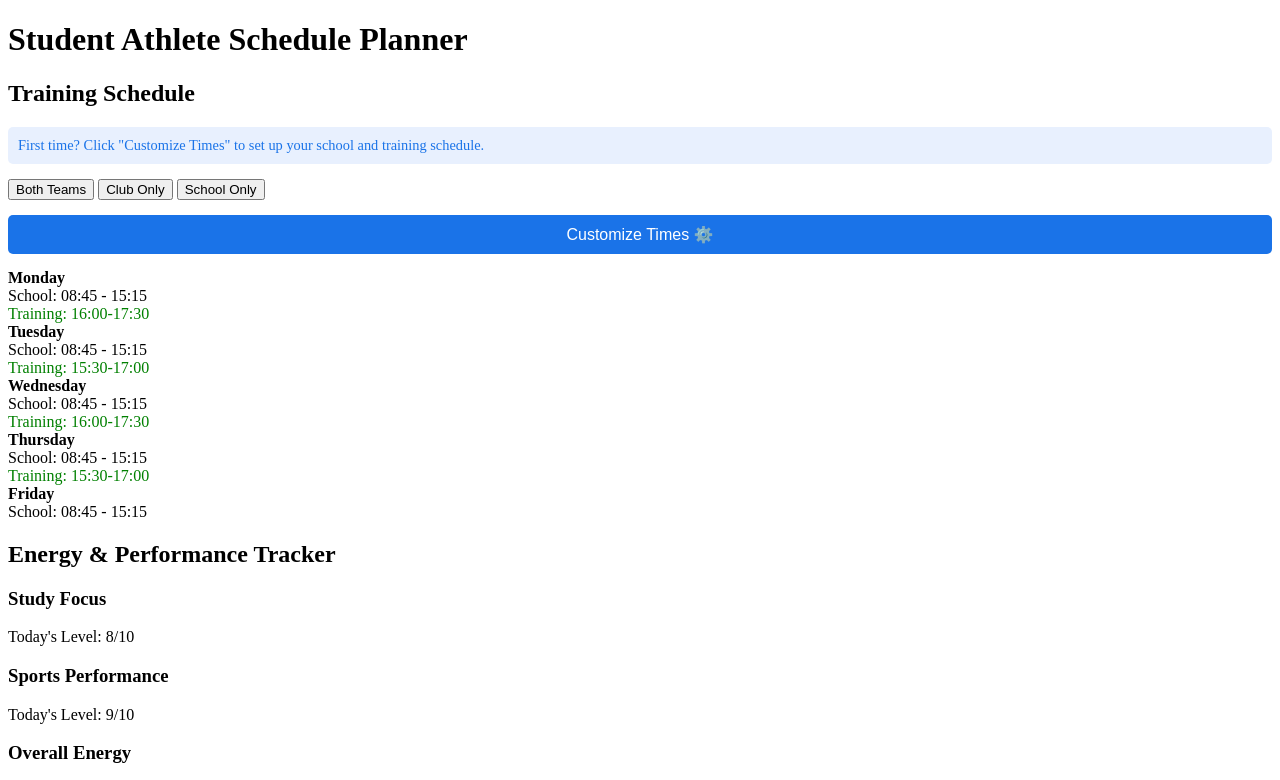
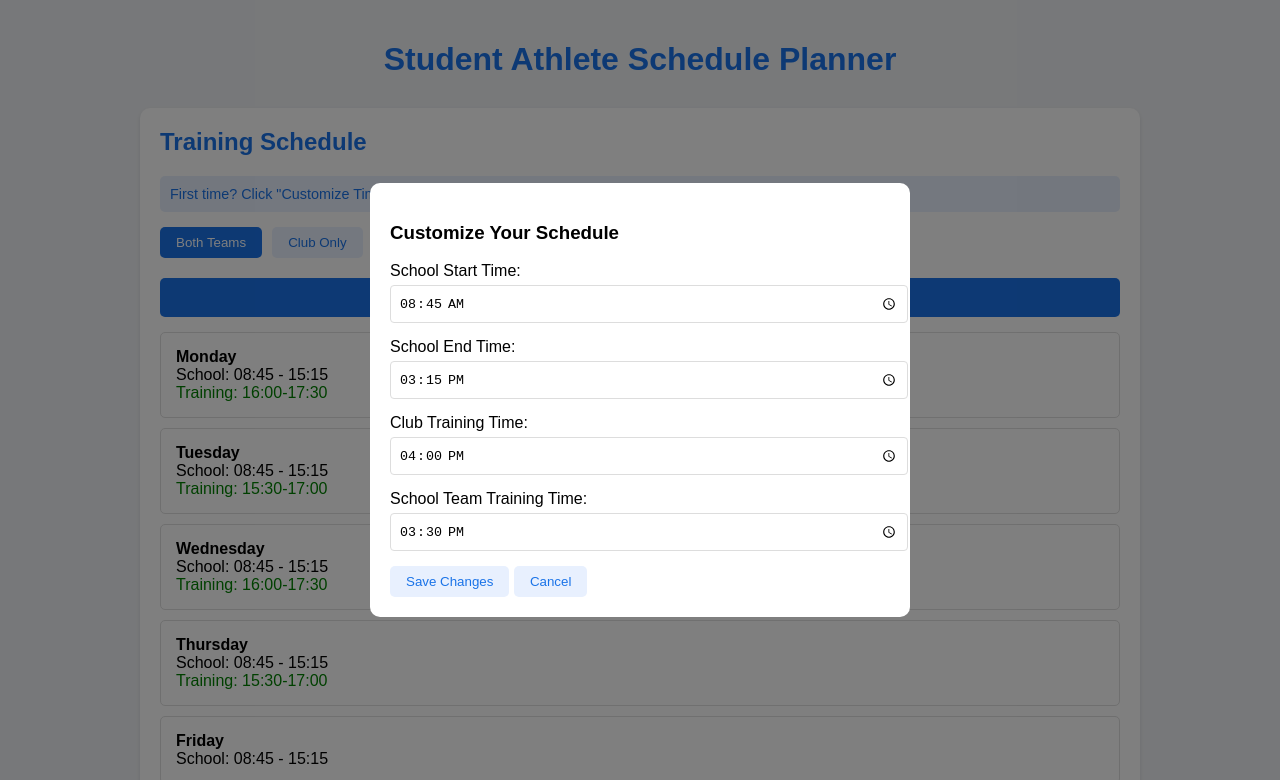
Before and after one commit to Nirdvand/athlete-tracker, a plain HTML site: page index.html in a window 1280 px wide. Both pictures are taken after a click on the button "Customize Times ⚙️". Shown: the top 780 px of the page. Drawn offline with Linux system fonts and the light colour scheme.

Commit message:
Update styles.css

```diff
--- a/styles.css
+++ b/styles.css
@@ -1,3 +1,34 @@
+body {
+    font-family: Arial, sans-serif;
+    margin: 0;
+    padding: 20px;
+    background-color: #f0f2f5;
+}
+
+.container {
+    max-width: 1000px;
+    margin: 0 auto;
+}
+
+h1 {
+    color: #1a73e8;
+    text-align: center;
+    margin-bottom: 30px;
+}
+
+h2 {
+    color: #1a73e8;
+    margin-top: 0;
+}
+
+.card {
+    background: white;
+    border-radius: 10px;
+    padding: 20px;
+    margin-bottom: 20px;
+    box-shadow: 0 2px 4px rgba(0,0,0,0.1);
+}
+
 .setup-notice {
     background-color: #e8f0fe;
     padding: 10px;
@@ -5,6 +36,32 @@
     margin-bottom: 15px;
     font-size: 0.9em;
     color: #1a73e8;
+}
+
+.button-group {
+    display: flex;
+    gap: 10px;
+    margin-bottom: 20px;
+}
+
+button {
+    padding: 8px 16px;
+    border: none;
+    border-radius: 5px;
+    background-color: #e8f0fe;
+    color: #1a73e8;
+    cursor: pointer;
+    transition: background-color 0.3s;
+}
+
+button:hover {
+    background-color: #1a73e8;
+    color: white;
+}
+
+button.active {
+    background-color: #1a73e8;
+    color: white;
 }
 
 .customize-btn {
@@ -24,4 +81,90 @@
     background-color: #1557b0;
 }
 
-/* Add this to your existing styles.css */
+.schedule-grid {
+    display: grid;
+    gap: 10px;
+}
+
+.schedule-item {
+    padding: 15px;
+    border: 1px solid #e0e0e0;
+    border-radius: 5px;
+}
+
+.energy-grid {
+    display: grid;
+    grid-template-columns: repeat(auto-fit, minmax(200px, 1fr));
+    gap: 20px;
+    margin-bottom: 20px;
+}
+
+.energy-card {
+    padding: 15px;
+    border: 1px solid #e0e0e0;
+    border-radius: 5px;
+    text-align: center;
+}
+
+.log-button {
+    width: 100%;
+    padding: 12px;
+    background-color: #1a73e8;
+    color: white;
+}
+
+.info-card {
+    background-color: #e8f0fe;
+}
+
+.info-card ul {
+    padding-left: 20px;
+    line-height: 1.6;
+}
+
+/* Modal Styles */
+.modal {
+    position: fixed;
+    top: 0;
+    left: 0;
+    width: 100%;
+    height: 100%;
+    background-color: rgba(0,0,0,0.5);
+    display: flex;
+    justify-content: center;
+    align-items: center;
+}
+
+.modal-content {
+    background: white;
+    padding: 20px;
+    border-radius: 10px;
+    max-width: 500px;
+    width: 90%;
+}
+
+.form-group {
+    margin-bottom: 15px;
+}
+
+.form-group label {
+    display: block;
+    margin-bottom: 5px;
+}
+
+.form-group input {
+    width: 100%;
+    padding: 8px;
+    border: 1px solid #ddd;
+    border-radius: 4px;
+}
+
+@media (max-width: 600px) {
+    .energy-grid {
+        grid-template-columns: 1fr;
+    }
+
+    .button-group {
+        flex-direction: column;
+    }
+}
```
